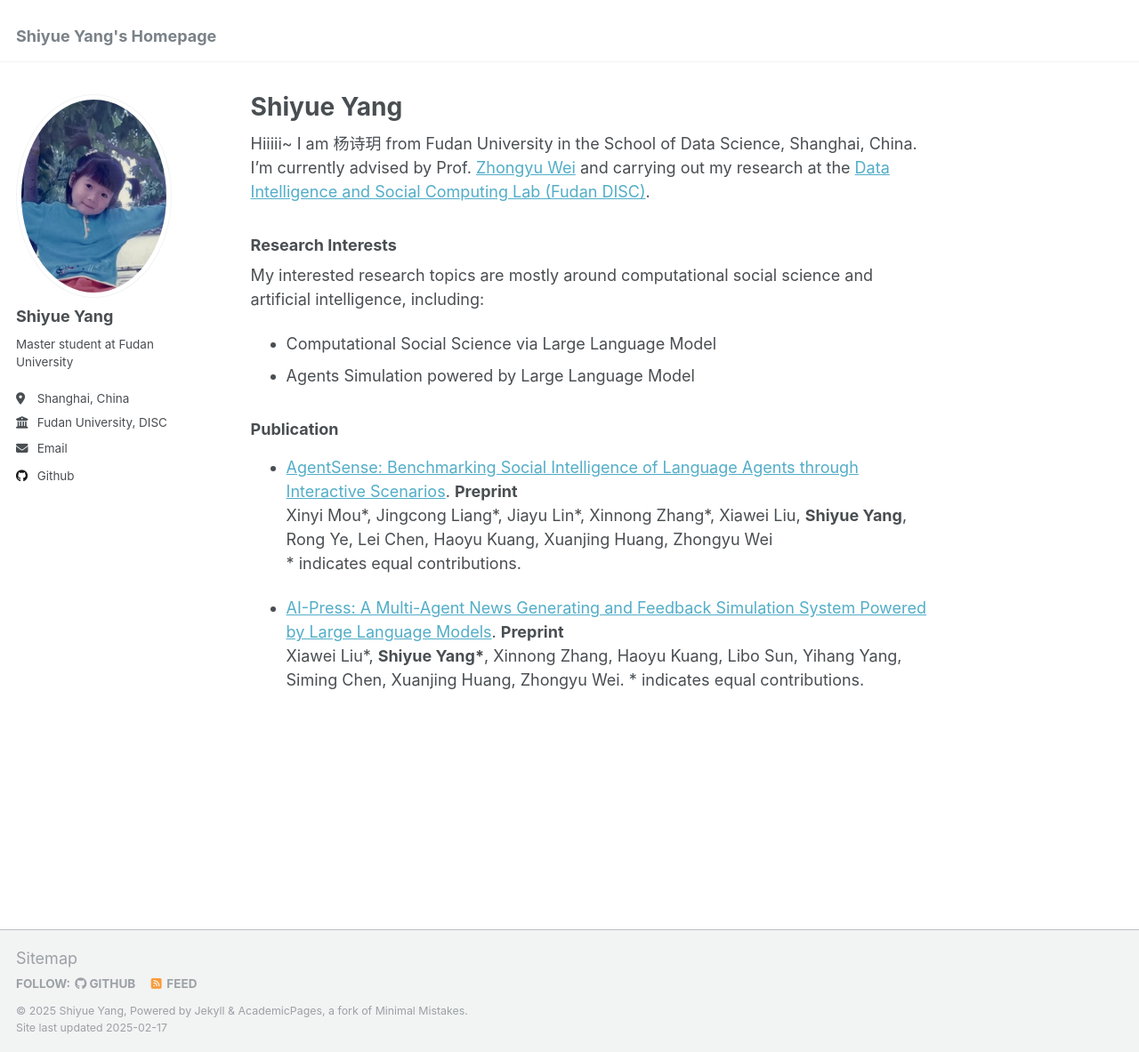
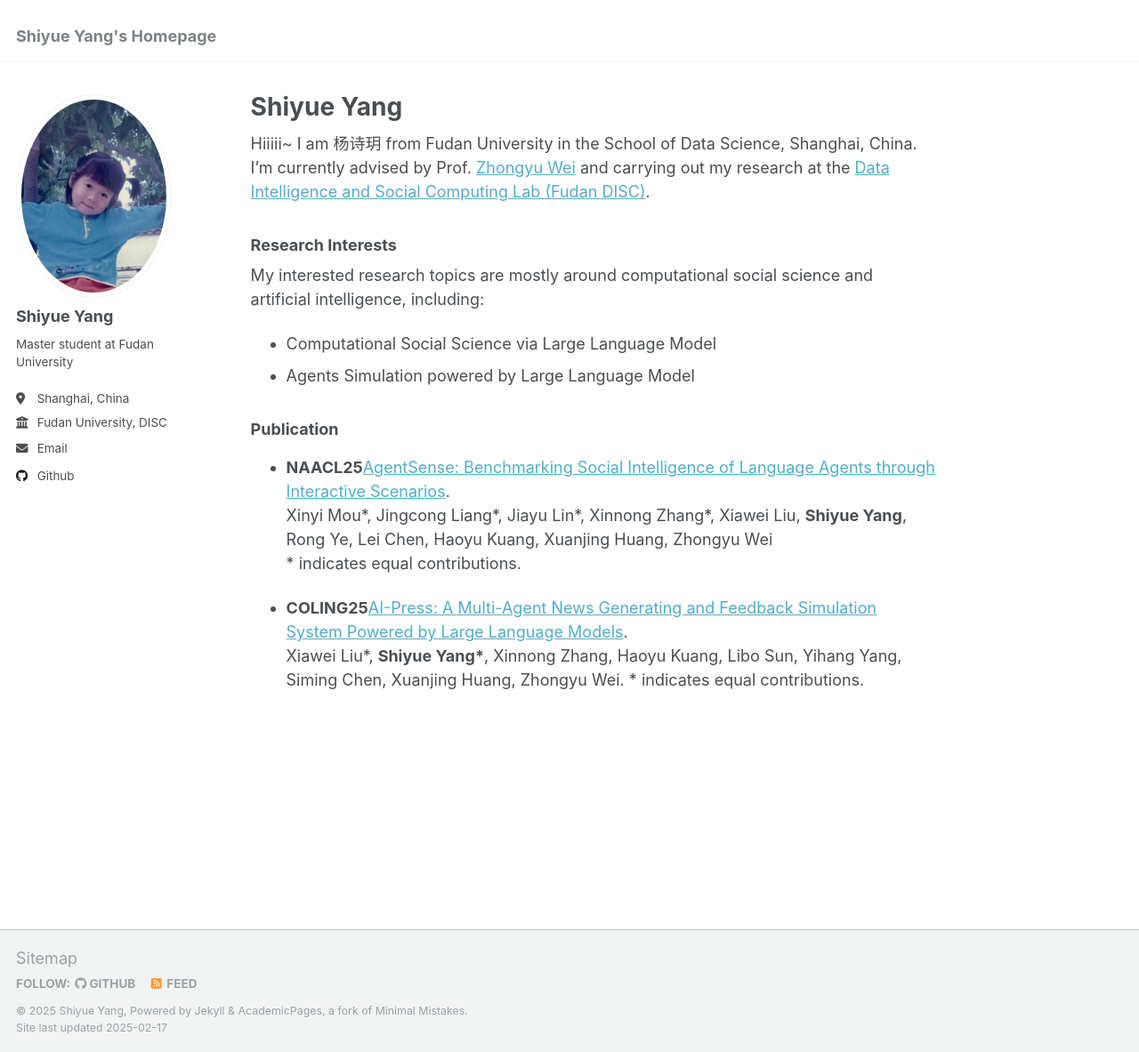
Before and after one commit to SheepWhite7/syyang, a Jekyll site: the page built from _pages/about.md, in a window 1280 px wide and 1183 px high. Shown: the whole window at 89% size. Built offline with Jekyll 4.4.1, drawn with Linux system fonts in a browser that asks for light colours.

Commit message:
Update about.md

```diff
--- a/_pages/about.md
+++ b/_pages/about.md
@@ -21,10 +21,10 @@ My interested research topics are mostly around computational social science and
 
 
 ### Publication
-- [AgentSense: Benchmarking Social Intelligence of Language Agents through Interactive Scenarios](https://arxiv.org/abs/2410.19346). **Preprint**
+- **NAACL25**[AgentSense: Benchmarking Social Intelligence of Language Agents through Interactive Scenarios](https://arxiv.org/abs/2410.19346).
   Xinyi Mou\*, Jingcong Liang\*, Jiayu Lin\*, Xinnong Zhang\*, Xiawei Liu, **Shiyue Yang**, Rong Ye, Lei Chen, Haoyu Kuang, Xuanjing Huang, Zhongyu Wei
   \* indicates equal contributions.
 
-- [AI-Press: A Multi-Agent News Generating and Feedback Simulation System Powered by Large Language Models](https://arxiv.org/abs/2410.07561). **Preprint**
+- **COLING25**[AI-Press: A Multi-Agent News Generating and Feedback Simulation System Powered by Large Language Models](https://arxiv.org/abs/2410.07561).
 Xiawei Liu\*, **Shiyue Yang\***, Xinnong Zhang, Haoyu Kuang, Libo Sun, Yihang Yang, Siming Chen, Xuanjing Huang, Zhongyu Wei.
 \* indicates equal contributions.
```
